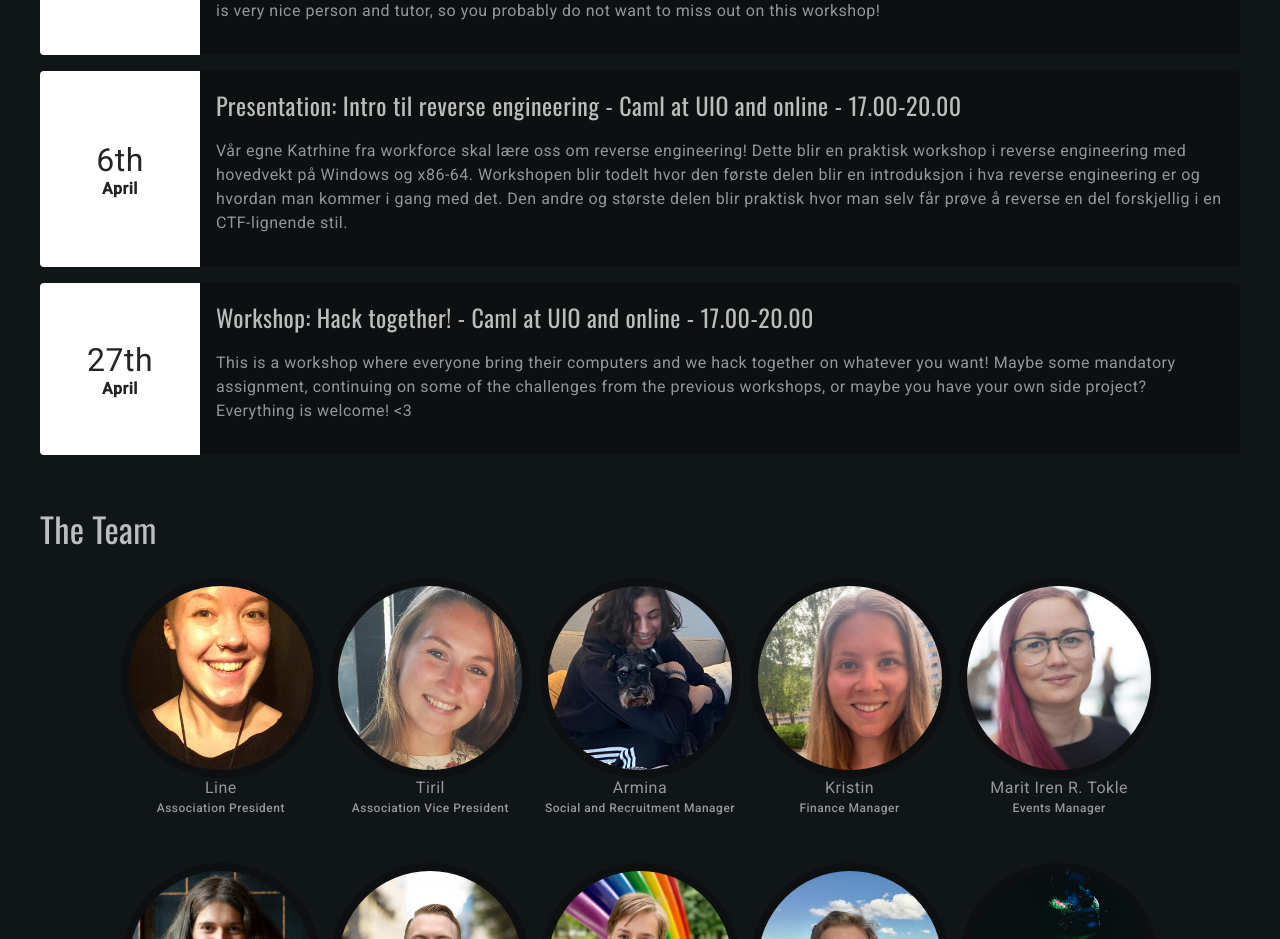
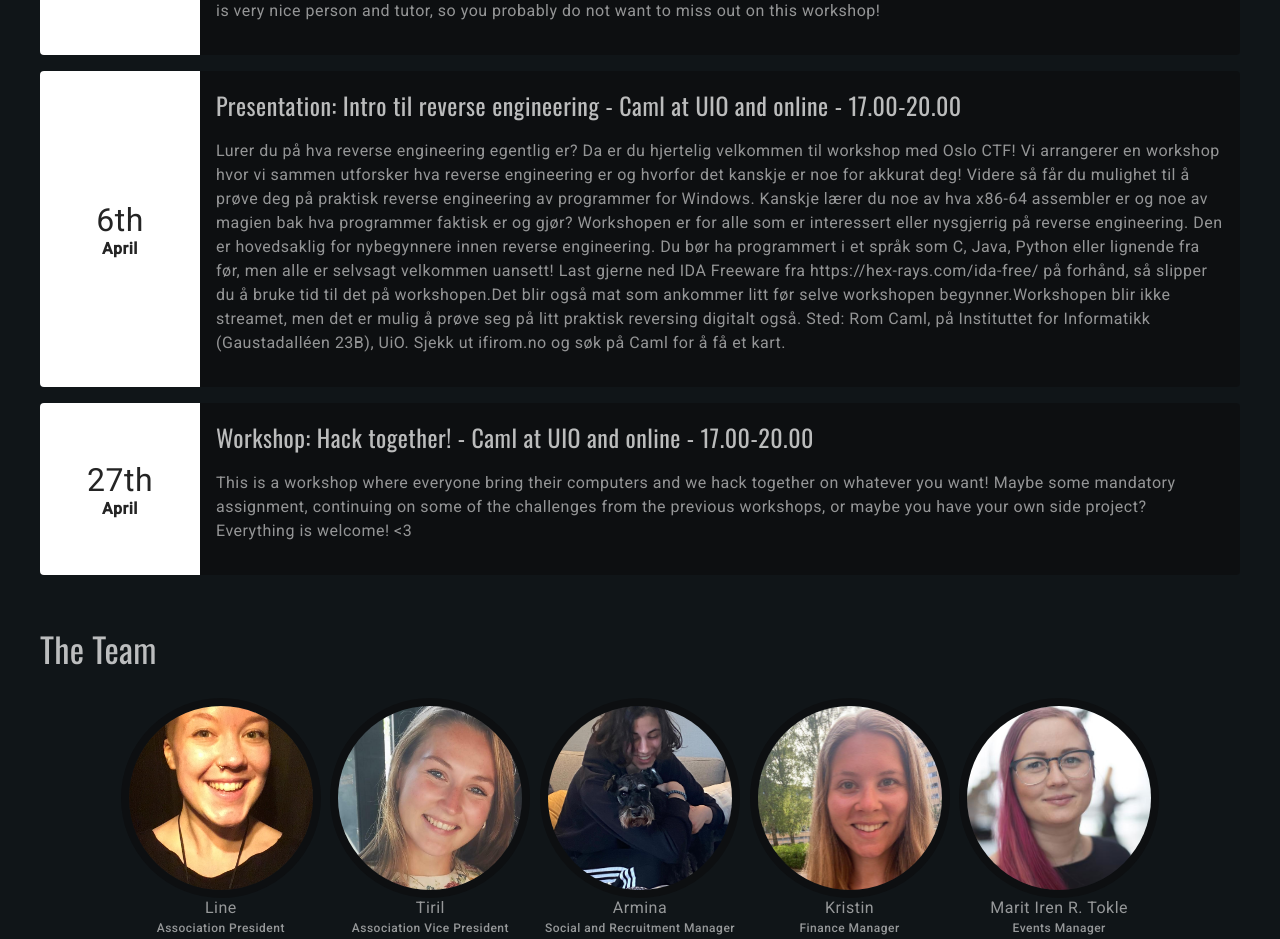
Before and after one commit to Oslo-CTF/osloctf.github.io, a Vue app: page / in a window 1280 px wide. Shown: the part 1960-2899 px from the top of the page. Built offline with nearby package versions, Linux system fonts and the light colour scheme.

Commit message:
Ny beskrivelse (#10)
* Update Events.vue

* Update Events.vue

```diff
--- a/src/components/Events.vue
+++ b/src/components/Events.vue
@@ -78,7 +78,7 @@ export default {
         id: 5,
         date: getDateParts(new Date('2022-04-06')),
         title: 'Presentation: Intro til reverse engineering - Caml at UIO and online - 17.00-20.00',
-        description: 'Vår egne Katrhine fra workforce skal lære oss om reverse engineering! Dette blir en praktisk workshop i reverse engineering med hovedvekt på Windows og x86-64. Workshopen blir todelt hvor den første delen blir en introduksjon i hva reverse engineering er og hvordan man kommer i gang med det. Den andre og største delen blir praktisk hvor man selv får prøve å reverse en del forskjellig i en CTF-lignende stil.'
+        description: 'Lurer du på hva reverse engineering egentlig er? Da er du hjertelig velkommen til workshop med Oslo CTF! Vi arrangerer en workshop hvor vi sammen utforsker hva reverse engineering er og hvorfor det kanskje er noe for akkurat deg! Videre så får du mulighet til å prøve deg på praktisk reverse engineering av programmer for Windows. Kanskje lærer du noe av hva x86-64 assembler er og noe av magien bak hva programmer faktisk er og gjør? Workshopen er for alle som er interessert eller nysgjerrig på reverse engineering. Den er hovedsaklig for nybegynnere innen reverse engineering. Du bør ha programmert i et språk som C, Java, Python eller lignende fra før, men alle er selvsagt velkommen uansett! Last gjerne ned IDA Freeware fra https://hex-rays.com/ida-free/ på forhånd, så slipper du å bruke tid til det på workshopen.Det blir også mat som ankommer litt før selve workshopen begynner.Workshopen blir ikke streamet, men det er mulig å prøve seg på litt praktisk reversing  digitalt også. Sted: Rom Caml, på Instituttet for Informatikk (Gaustadalléen 23B), UiO. Sjekk ut ifirom.no og søk på Caml for å få et kart.'
       },
       {
         id: 6,
```
